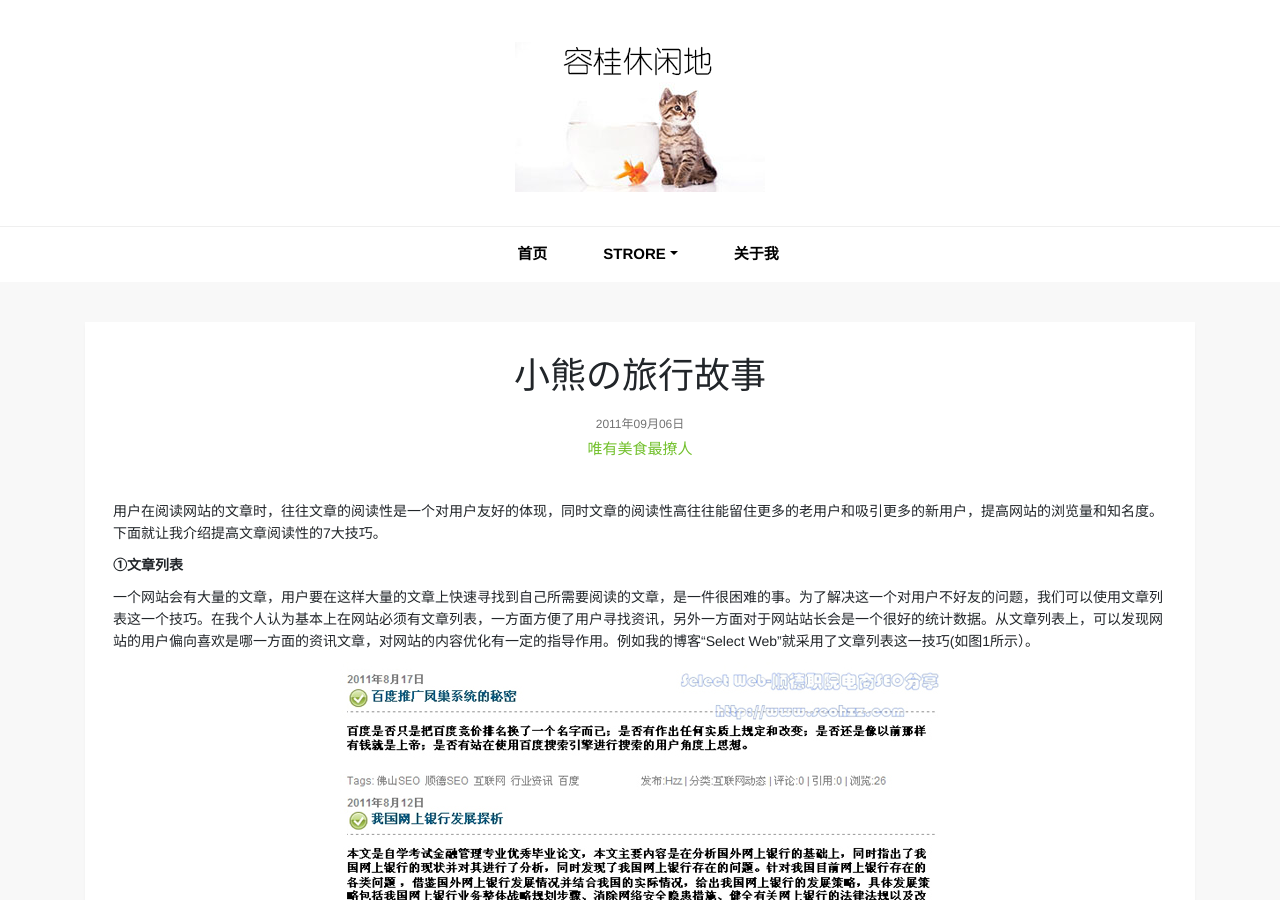
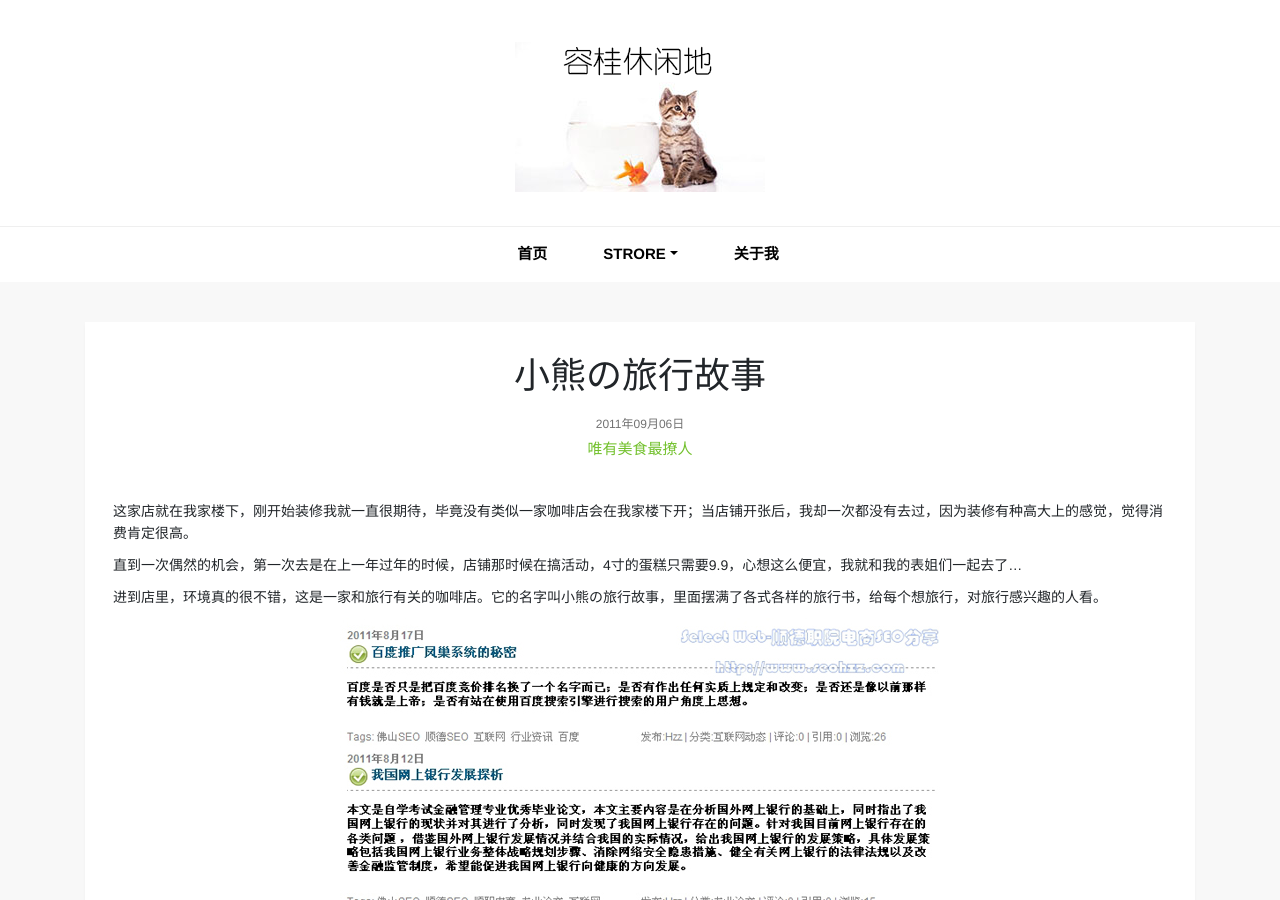
Before and after one commit to Couronnes/Couronnes.github.io, a Jekyll site: the page built from ueo/_posts/2011-09-06-web-read-skill.html, in a window 1280 px wide and 900 px high. Built offline with Jekyll 4.4.1, drawn with Linux system fonts in a browser that asks for light colours.

Commit message:
Update 2011-09-06-web-read-skill.html

```diff
--- a/ueo/_posts/2011-09-06-web-read-skill.html
+++ b/ueo/_posts/2011-09-06-web-read-skill.html
@@ -7,9 +7,9 @@
 keywords: 唯有美食最撩人
 description: 咖啡、旅行，让我们成为朋友一起用心了解世界！
 ---
-<p>用户在阅读网站的文章时，往往文章的阅读性是一个对用户友好的体现，同时文章的阅读性高往往能留住更多的老用户和吸引更多的新用户，提高网站的浏览量和知名度。下面就让我介绍提高文章阅读性的7大技巧。</p>
-<p><b>①文章列表</b></p>
-<p>一个网站会有大量的文章，用户要在这样大量的文章上快速寻找到自己所需要阅读的文章，是一件很困难的事。为了解决这一个对用户不好友的问题，我们可以使用文章列表这一个技巧。在我个人认为基本上在网站必须有文章列表，一方面方便了用户寻找资讯，另外一方面对于网站站长会是一个很好的统计数据。从文章列表上，可以发现网站的用户偏向喜欢是哪一方面的资讯文章，对网站的内容优化有一定的指导作用。例如我的博客&ldquo;Select Web&rdquo;就采用了文章列表这一技巧(如图1所示）。</p>
+<p>这家店就在我家楼下，刚开始装修我就一直很期待，毕竟没有类似一家咖啡店会在我家楼下开；当店铺开张后，我却一次都没有去过，因为装修有种高大上的感觉，觉得消费肯定很高。</p>
+<p>直到一次偶然的机会，第一次去是在上一年过年的时候，店铺那时候在搞活动，4寸的蛋糕只需要9.9，心想这么便宜，我就和我的表姐们一起去了…</p>
+<p>进到店里，环境真的很不错，这是一家和旅行有关的咖啡店。它的名字叫小熊の旅行故事，里面摆满了各式各样的旅行书，给每个想旅行，对旅行感兴趣的人看。</p>
 <p align="center"><img class="img-fluid" alt="Select Web文章列表" src="{{ site.url }}/images/ueo/web-read-skill-1.jpg"></p>
 <p align="center">图1&nbsp;&nbsp;&nbsp; Select Web文章列表</p>
 <p><b>②文章格式</b></p>
```
